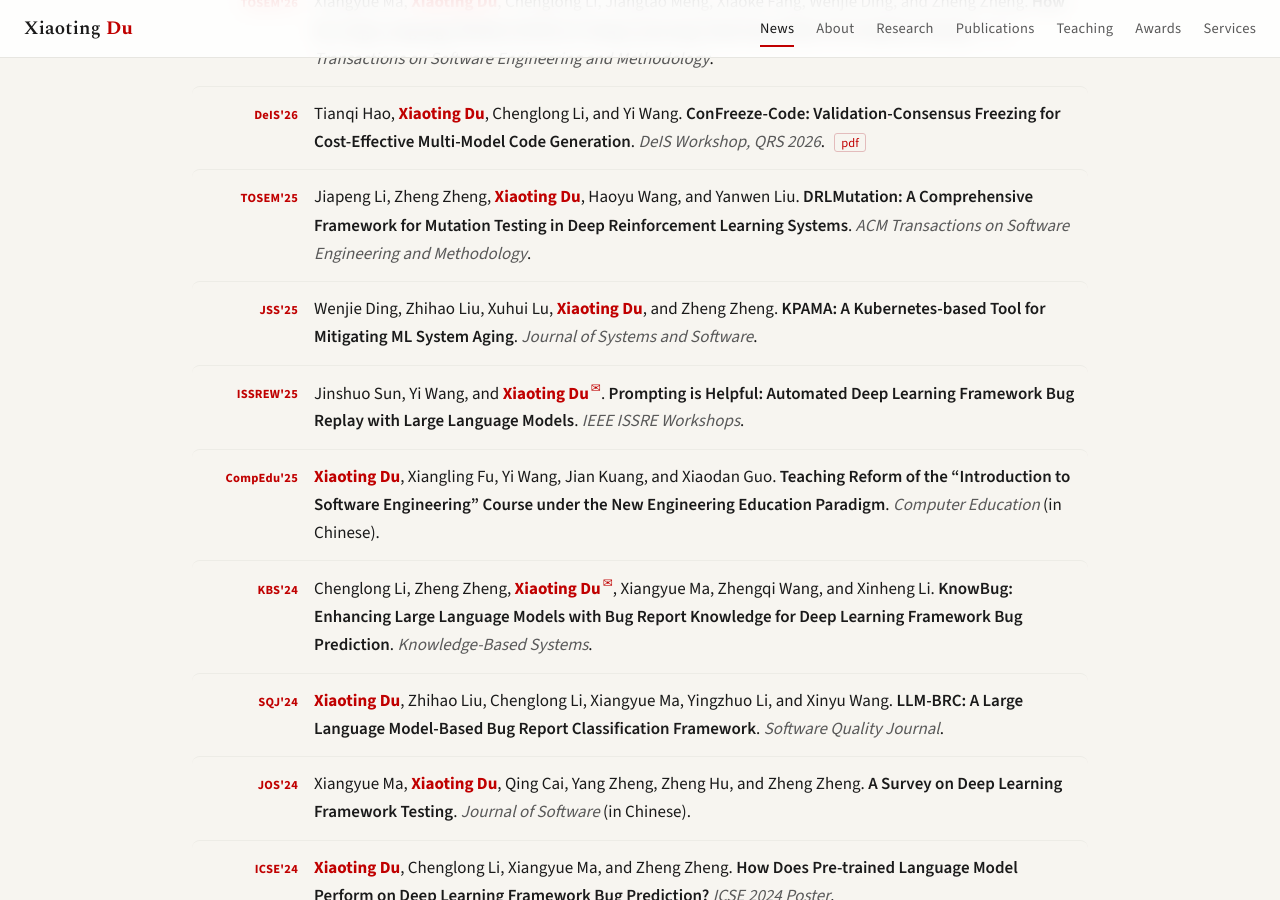
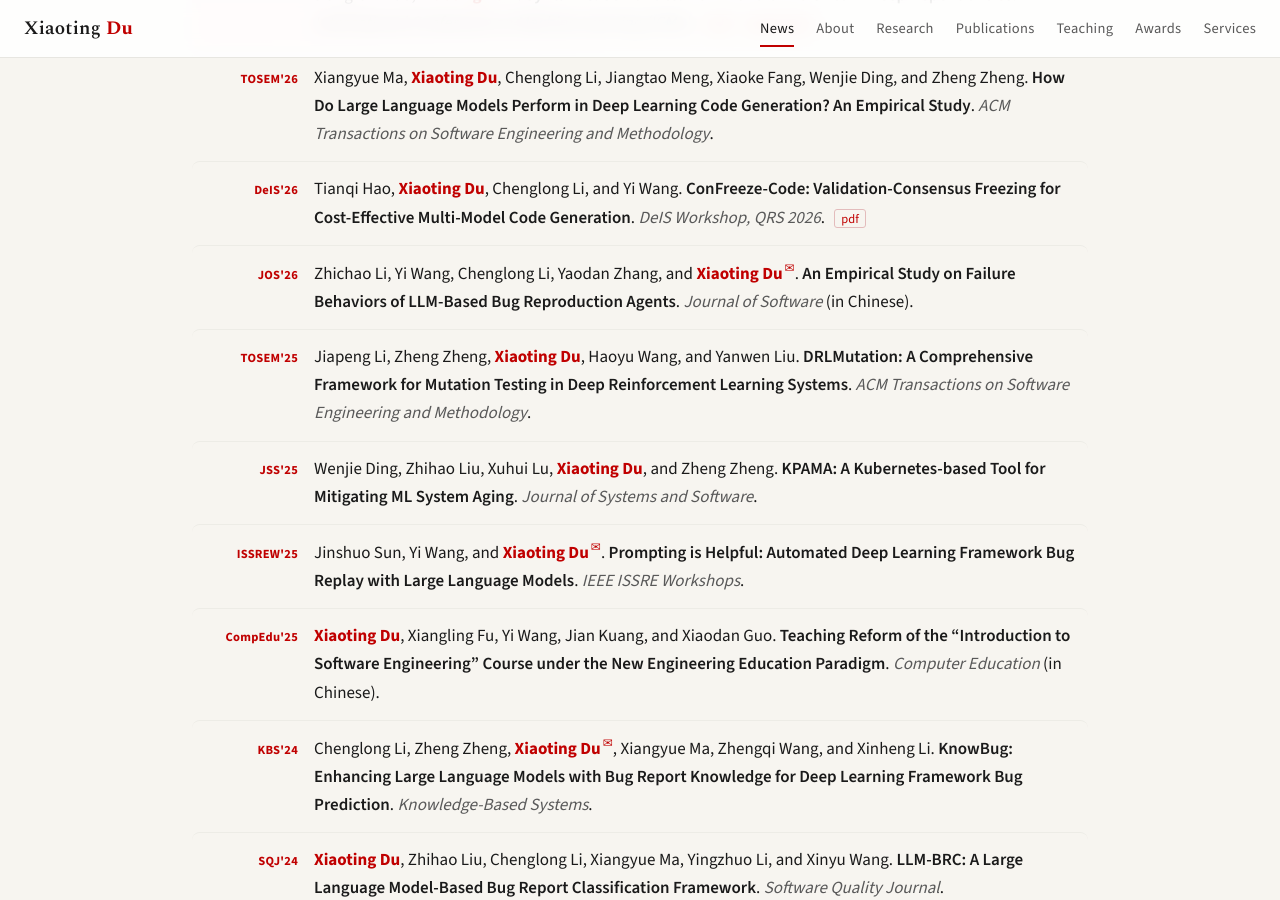
Before and after one commit to xiaotingdu/xiaotingdu.github.io, a Jekyll site: the page index.html, which Jekyll copies as it is, in a window 1280 px wide and 900 px high, scrolled down 3056 px. Built offline with Jekyll 4.4.1, drawn with Linux system fonts in a browser that asks for light colours; a style sheet for code colours, icons or effects is not loaded; some of the changed text lies outside the part shown.

Commit message:
feat: add JOS'26 paper (LLM bug-reproduction agent failure study) to News and Publications
Co-Authored-By: Claude Fable 5 <noreply@anthropic.com>

```diff
--- a/index.html
+++ b/index.html
@@ -69,6 +69,7 @@
     <h2>News</h2>
     <ul class="news">
       <li><time>2026.05</time><span><span class="ev">✈️</span>Currently visiting <b>University College London (UCL)</b> as a Visiting Scholar (2026.05–2027.05).</span></li>
+      <li><time>2026.11</time><span><span class="ev">📄</span>Paper <i>&ldquo;An Empirical Study on Failure Behaviors of LLM-Based Bug Reproduction Agents&rdquo;</i> accepted at <b>Journal of Software</b> (in Chinese).</span></li>
       <li><time>2026</time><span><span class="ev">💼</span>Appointed <b>Financial Chair</b> of the 4th CCF Intelligent Vehicle Academic Annual Conference.</span></li>
       <li><time>2026.08.22</time><span><span class="ev">🏆</span>Advised team won <b>National First Prize</b> in the 17th China Collegiate Service Outsourcing Innovation &amp; Entrepreneurship Competition.</span></li>
       <li><time>2026</time><span><span class="ev">📄</span>Our <b>ICML 2026</b> paper <i>&ldquo;<a href="https://openreview.net/pdf?id=N0NjjQ9V3w">Syntax vs. Semantics: How Transformers Learn Deep Dependencies</a>&rdquo;</i> is now available on OpenReview. We show that Transformers are not incapable of semantic reasoning early in training — the semantic gradient is suppressed by surface syntax shortcuts — and that training undergoes a phase transition from syntax shortcuts to true semantic dependencies. This also explains why chain-of-thought helps, and motivates our <b>topology-aligned training</b> that accelerates deep-dependency learning.</span></li>
@@ -139,6 +140,10 @@
       <div class="venue">DeIS'26</div>
       <div class="pub__body">Tianqi Hao, <span class="me">Xiaoting Du</span>, Chenglong Li, and Yi Wang. <span class="title">ConFreeze-Code: Validation-Consensus Freezing for Cost-Effective Multi-Model Code Generation</span>. <span class="viz">DeIS Workshop, QRS 2026</span>.
         <span class="pub__links"><a href="/publications/DeIS-QRS2026.pdf">pdf</a></span></div>
+    </div>
+    <div class="pub">
+      <div class="venue">JOS'26</div>
+      <div class="pub__body">Zhichao Li, Yi Wang, Chenglong Li, Yaodan Zhang, and <span class="me">Xiaoting Du</span><span class="corr">&#9993;</span>. <span class="title">An Empirical Study on Failure Behaviors of LLM-Based Bug Reproduction Agents</span>. <span class="viz">Journal of Software</span> (in Chinese).</div>
     </div>
 
     <!-- 2025 -->
```
